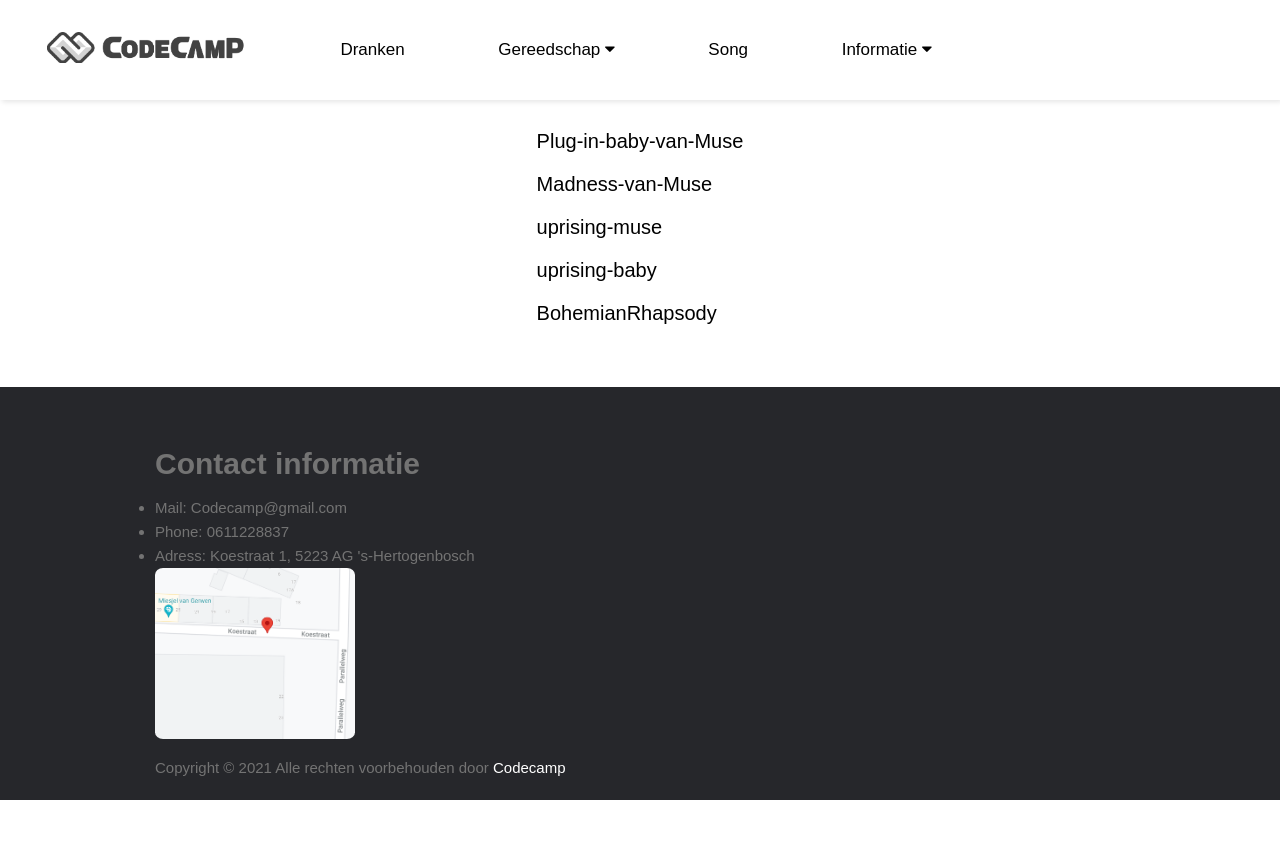
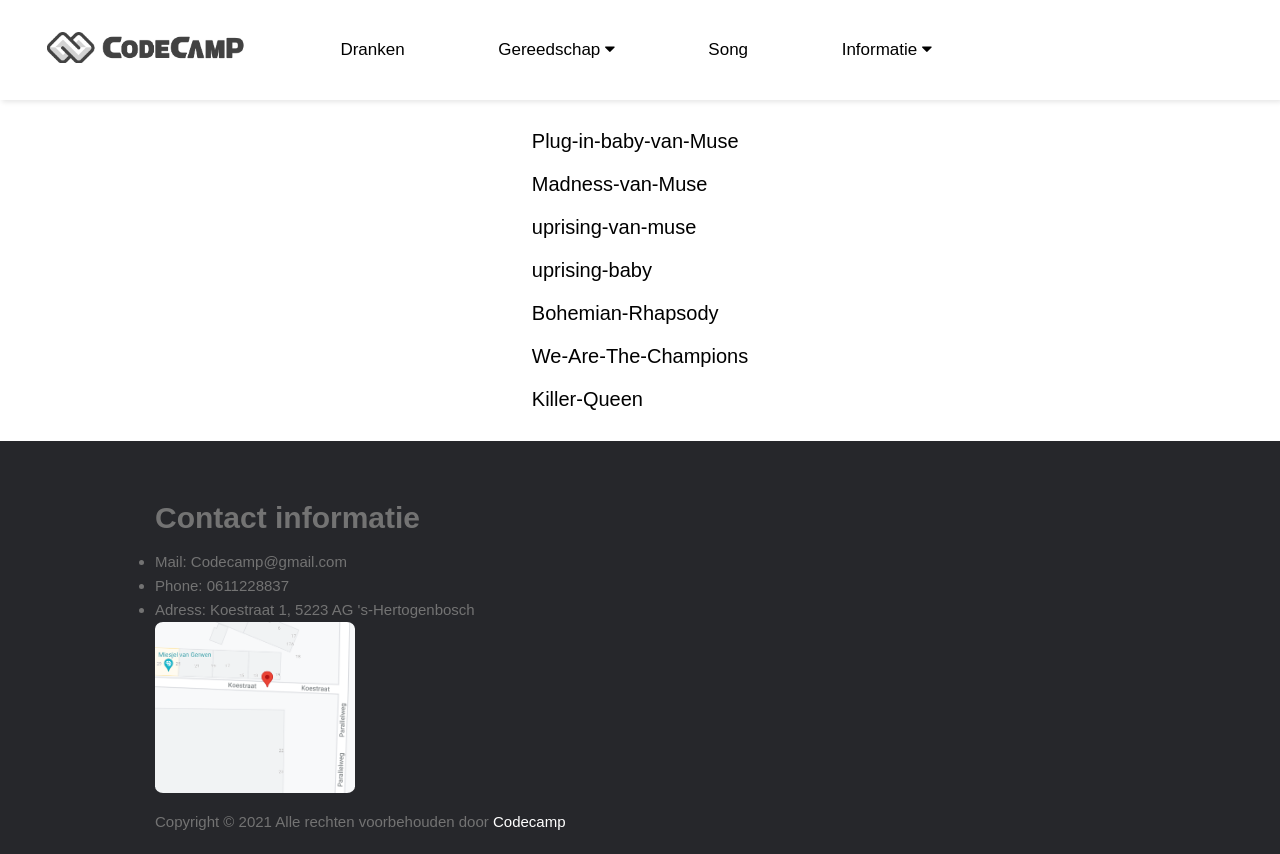
Before and after one commit to ibrahimhillowle/C2-CodeCamp, a PHP site: page /1schoolmap/song.php in a window 1280 px wide. Before the commit the page ends 800 px from the top, so only its background shows below. Run offline with PHP 8.4, Linux system fonts and the light colour scheme; data that the repository does not hold is empty; some libraries are stand-ins or nearby versions.

Commit message:
Update song.php
song toegevoegd

```diff
--- a/song.php
+++ b/song.php
@@ -14,9 +14,11 @@
       <ul>
         <li><a href="Plug-in-baby-van-Muse.php">Plug-in-baby-van-Muse</a></li>
         <li><a href="Madness-van-Muse.php">Madness-van-Muse</a></li>
-        <li> <a href="uprising-muse.php">uprising-muse</a></li>
+        <li> <a href="uprising-muse.php">uprising-van-muse</a></li>
         <li> <a href="uprising-baby.php">uprising-baby</a></li>
-        <li> <a href="BohemianRhapsody.php">BohemianRhapsody</a></li>
+        <li> <a href="BohemianRhapsody.php">Bohemian-Rhapsody</a></li>
+        <li> <a href="wearethechampions.php">We-Are-The-Champions</a></li>
+        <li> <a href="killerqueen.php">Killer-Queen </a></li>
       </ul>
     </div>
   </div>
```
